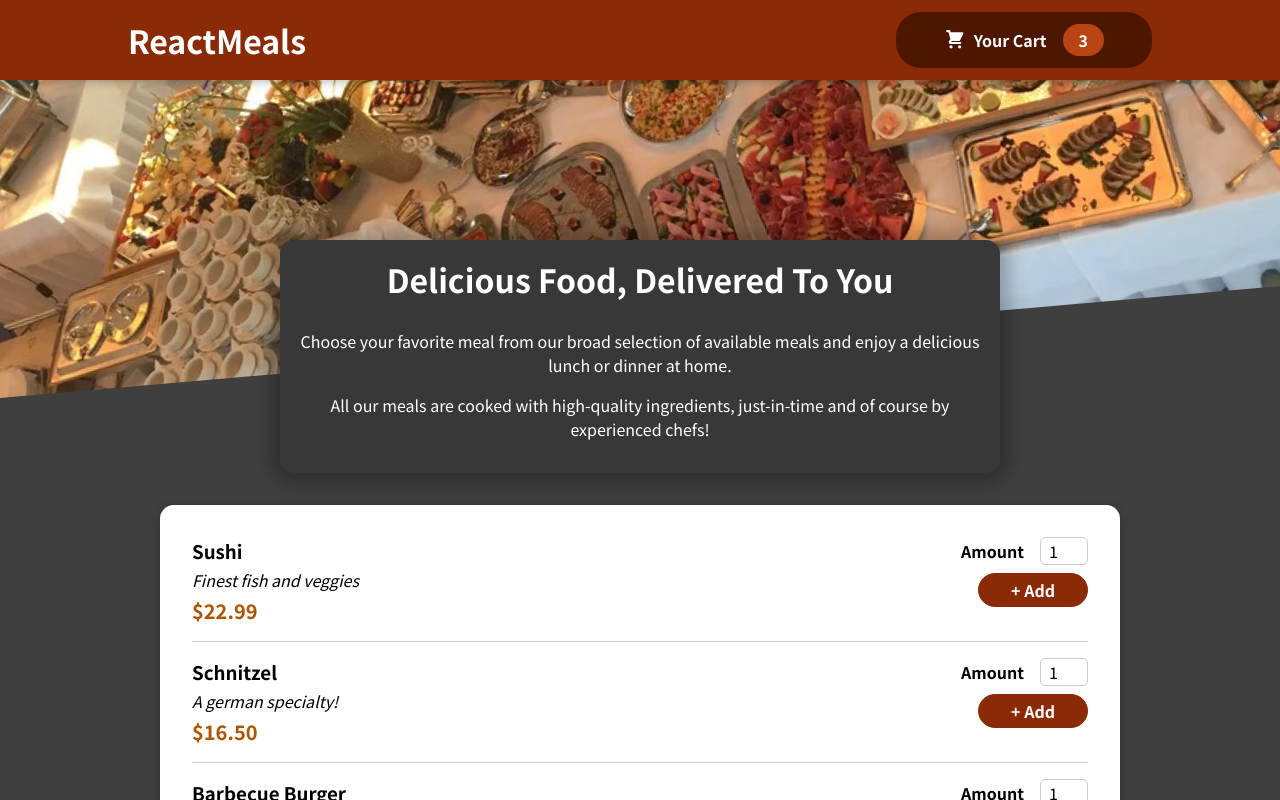
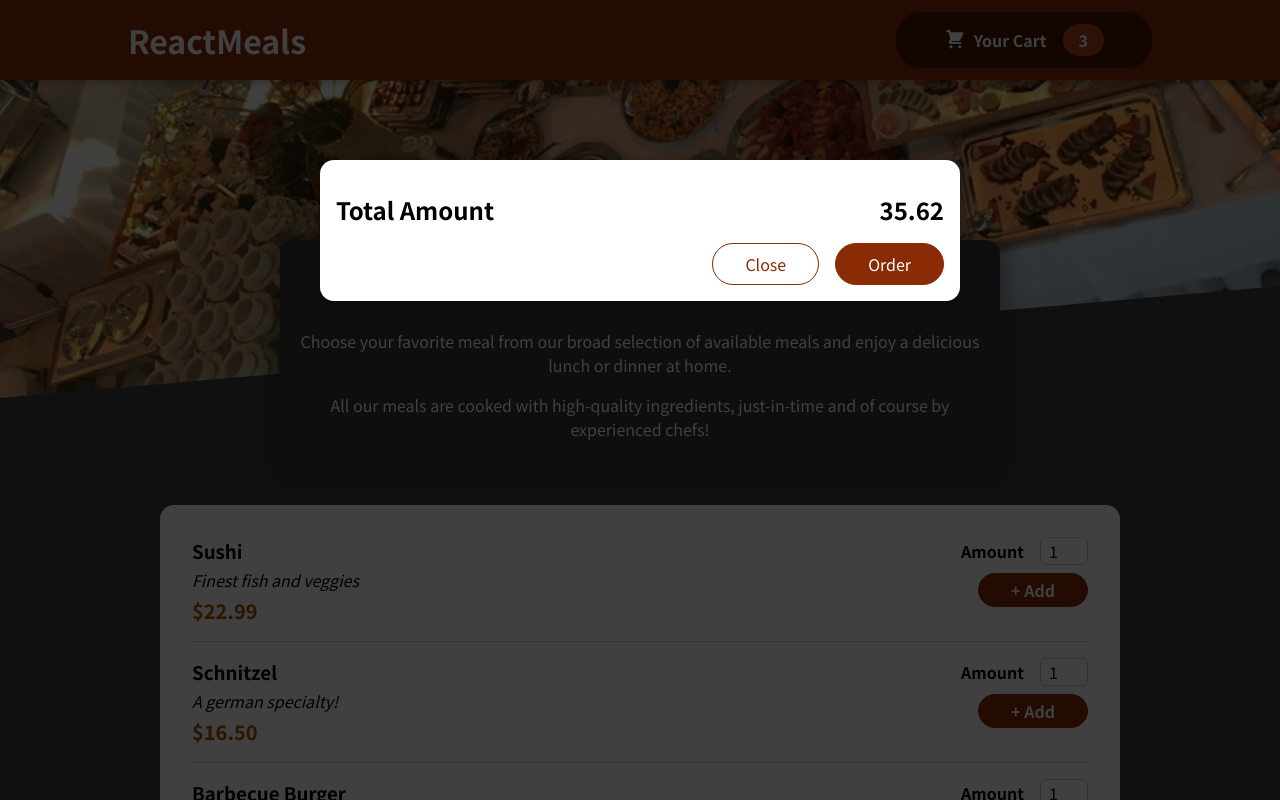
Before and after one commit to harshitchouhan/react-food-order-app, a React (Create React App) app: page / in a window 1280 px wide. Shown: the top 800 px of the page. Built offline with nearby package versions, Linux system fonts and the light colour scheme.

Commit message:
modal component created

```diff
--- a/public/index.html
+++ b/public/index.html
@@ -28,6 +28,7 @@
   </head>
   <body>
     <noscript>You need to enable JavaScript to run this app.</noscript>
+    <div id="overlays"></div>
     <div id="root"></div>
     <!--
       This HTML file is a template.
--- a/src/App.js
+++ b/src/App.js
@@ -2,10 +2,12 @@
 
 import Header from './components/Layout/Header';
 import Meals from './components/Meals/Meals';
+import Cart from './components/Cart/Cart';
 
 const App = () => {
   return (
     <Fragment>
+      <Cart></Cart>
       <Header></Header>
       <main>
         <Meals></Meals>
--- /dev/null
+++ b/src/components/Cart/Cart.js
@@ -0,0 +1,28 @@
+import Modal from './../UI/Modal';
+
+import classes from './Cart.module.css';
+
+const Cart = (props) => {
+  const cartItems = (
+    <ul className={classes['cart-items']}>
+      {[{ id: 'c1', name: 'Sushi', amount: 2, price: 12.99 }].map((item) => (
+        <li key={item.id}>{item.meal}</li>
+      ))}
+    </ul>
+  );
+  return (
+    <Modal>
+      {cartItems}
+      <div className={classes.total}>
+        <span>Total Amount</span>
+        <span>35.62</span>
+      </div>
+      <div className={classes.actions}>
+        <button className={classes['button--alt']}>Close</button>
+        <button className={classes.button}>Order</button>
+      </div>
+    </Modal>
+  );
+};
+
+export default Cart;
--- /dev/null
+++ b/src/components/Cart/Cart.module.css
@@ -0,0 +1,46 @@
+.cart-items {
+  list-style: none;
+  margin: 0;
+  padding: 0;
+  max-height: 20rem;
+  overflow: auto;
+}
+
+.total {
+  display: flex;
+  justify-content: space-between;
+  align-items: center;
+  font-weight: bold;
+  font-size: 1.5rem;
+  margin: 1rem 0;
+}
+
+.actions {
+  text-align: right;
+}
+
+.actions button {
+  font: inherit;
+  cursor: pointer;
+  background-color: transparent;
+  border: 1px solid #8a2b06;
+  padding: 0.5rem 2rem;
+  border-radius: 25px;
+  margin-left: 1rem;
+}
+
+.actions button:hover,
+.actions button:active {
+  background-color: #5a1a01;
+  border-color: #5a1a01;
+  color: white;
+}
+
+.actions .button--alt {
+  color: #8a2b06;
+}
+
+.actions .button {
+  background-color: #8a2b06;
+  color: white;
+}
--- /dev/null
+++ b/src/components/UI/Modal.js
@@ -0,0 +1,29 @@
+import { Fragment } from 'react';
+import ReactDOM from 'react-dom';
+
+import classes from './Modal.module.css';
+
+const Backdrop = (props) => {
+  return <div className={classes.backdrop}></div>;
+};
+
+const ModalOverlay = (props) => {
+  return (
+    <div className={classes.modal}>
+      <div className={classes.content}>{props.children}</div>
+    </div>
+  );
+};
+
+const portalElement = document.getElementById('overlays');
+
+const Modal = (props) => {
+  return (
+    <Fragment>
+      {ReactDOM.createPortal(<Backdrop></Backdrop>, portalElement)}
+      {ReactDOM.createPortal(<ModalOverlay>{props.children}</ModalOverlay>, portalElement)}
+    </Fragment>
+  );
+};
+
+export default Modal;
--- /dev/null
+++ b/src/components/UI/Modal.module.css
@@ -0,0 +1,40 @@
+.backdrop {
+  position: fixed;
+  top: 0;
+  left: 0;
+  width: 100%;
+  height: 100vh;
+  z-index: 20;
+  background-color: rgba(0, 0, 0, 0.75);
+}
+
+.modal {
+  position: fixed;
+  top: 20vh;
+  left: 5%;
+  width: 90%;
+  background-color: white;
+  padding: 1rem;
+  border-radius: 14px;
+  box-shadow: 0 2px 8px rgba(0, 0, 0, 0.25);
+  z-index: 30;
+  animation: slide-down 300ms ease-out forwards;
+}
+
+@media (min-width: 768px) {
+  .modal {
+    width: 40rem;
+    left: calc(50% - 20rem);
+  }
+}
+
+@keyframes slide-down {
+  from {
+    opacity: 0;
+    transform: translateY(-3rem);
+  }
+  to {
+    opacity: 1;
+    transform: translateY(0);
+  }
+}
```
